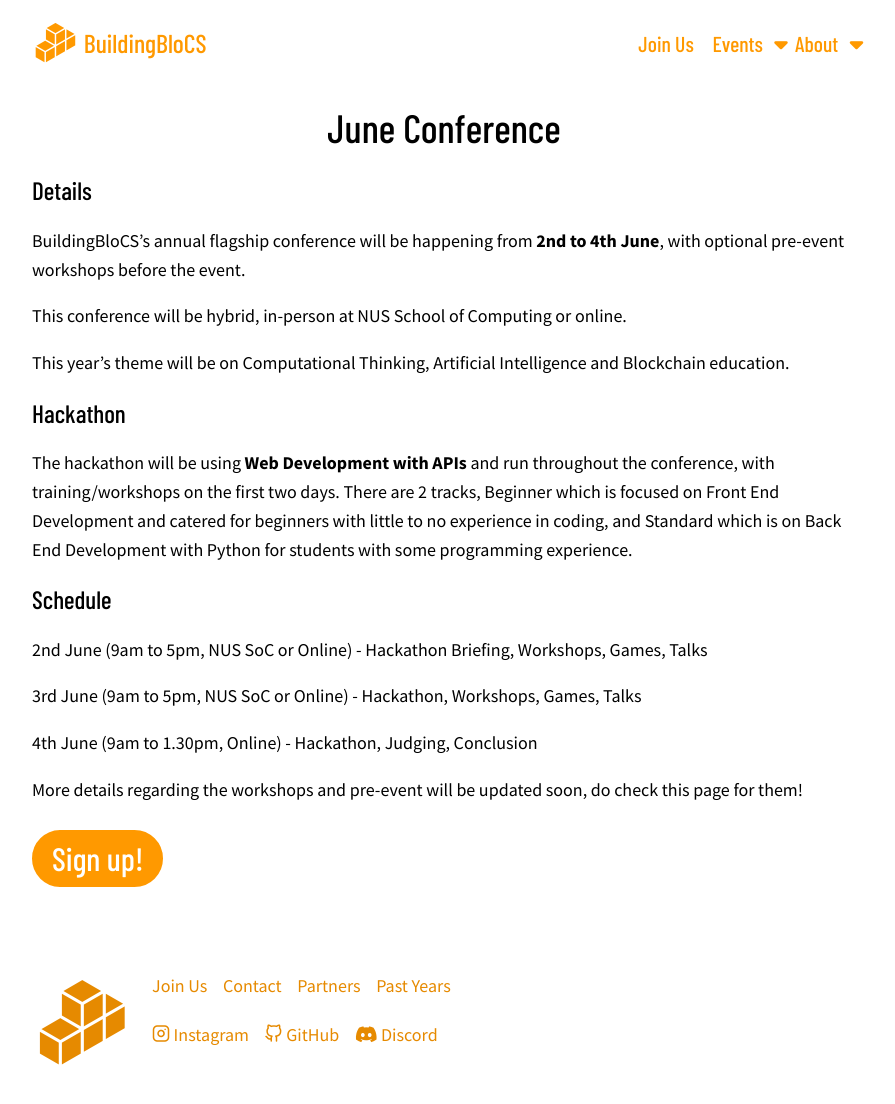
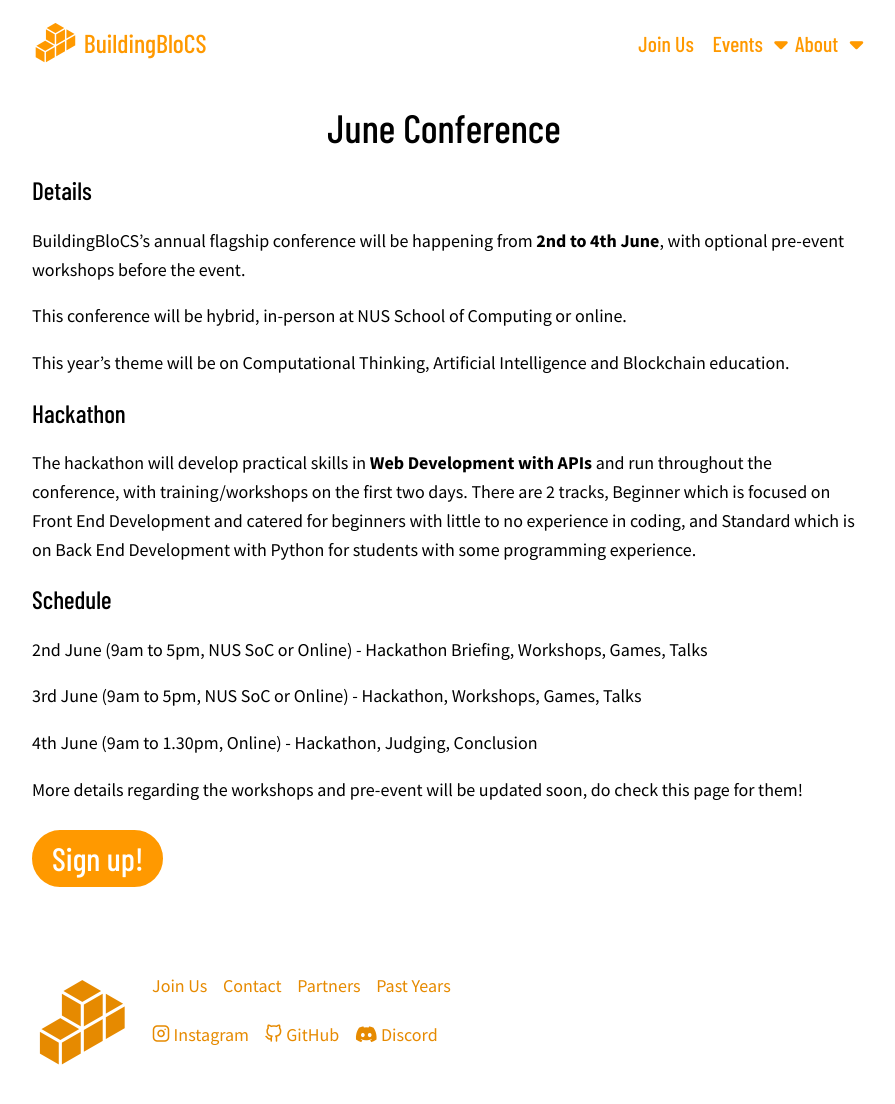
Before and after one commit to buildingblocs/2022, a Jekyll site: the page built from events/june-conference/index.md, in a window 1280 px wide and 1132 px high. Shown: the top 1104 px of the window, without its empty margins (196-1091 px from the left). Built offline with Jekyll 4.4.1, drawn with Linux system fonts in a browser that asks for light colours; nearby versions of some CDN libraries; some web fonts are replaced; our own code applies the rules of GitHub Pages for plain Markdown files.

Commit message:
improve phrasing for web development with apis

```diff
--- a/events/june-conference/index.md
+++ b/events/june-conference/index.md
@@ -13,7 +13,7 @@
 This year's theme will be on Computational Thinking, Artificial Intelligence and Blockchain education.
 
 ### Hackathon
-The hackathon will be using **Web Development with APIs** and run throughout the conference, with training/workshops on the first two days. There are 2 tracks, Beginner which is focused on Front End Development and catered for beginners with little to no experience in coding, and Standard which is on Back End Development with Python for students with some programming experience.
+The hackathon will develop practical skills in **Web Development with APIs** and run throughout the conference, with training/workshops on the first two days. There are 2 tracks, Beginner which is focused on Front End Development and catered for beginners with little to no experience in coding, and Standard which is on Back End Development with Python for students with some programming experience.
 
 ### Schedule
 
```
